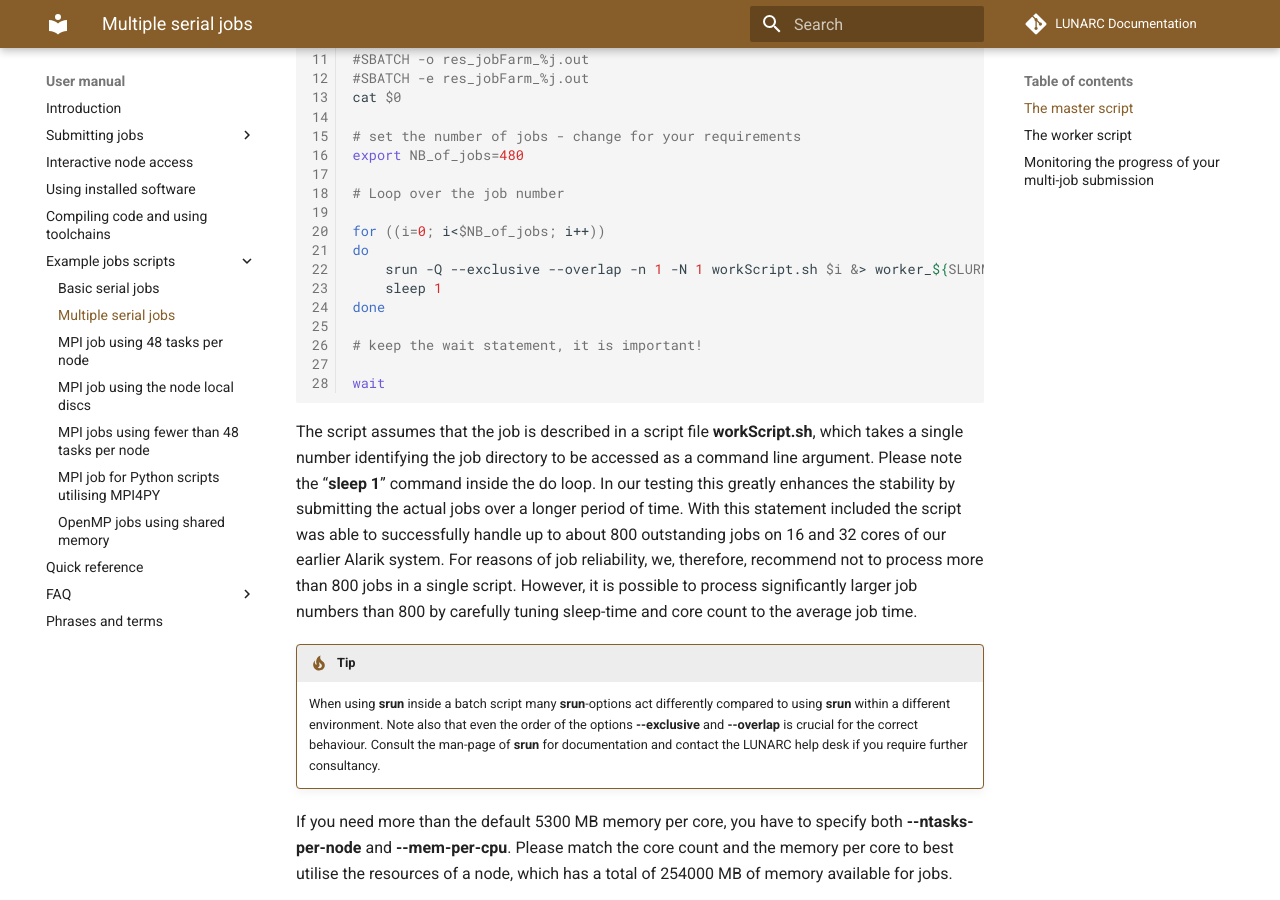
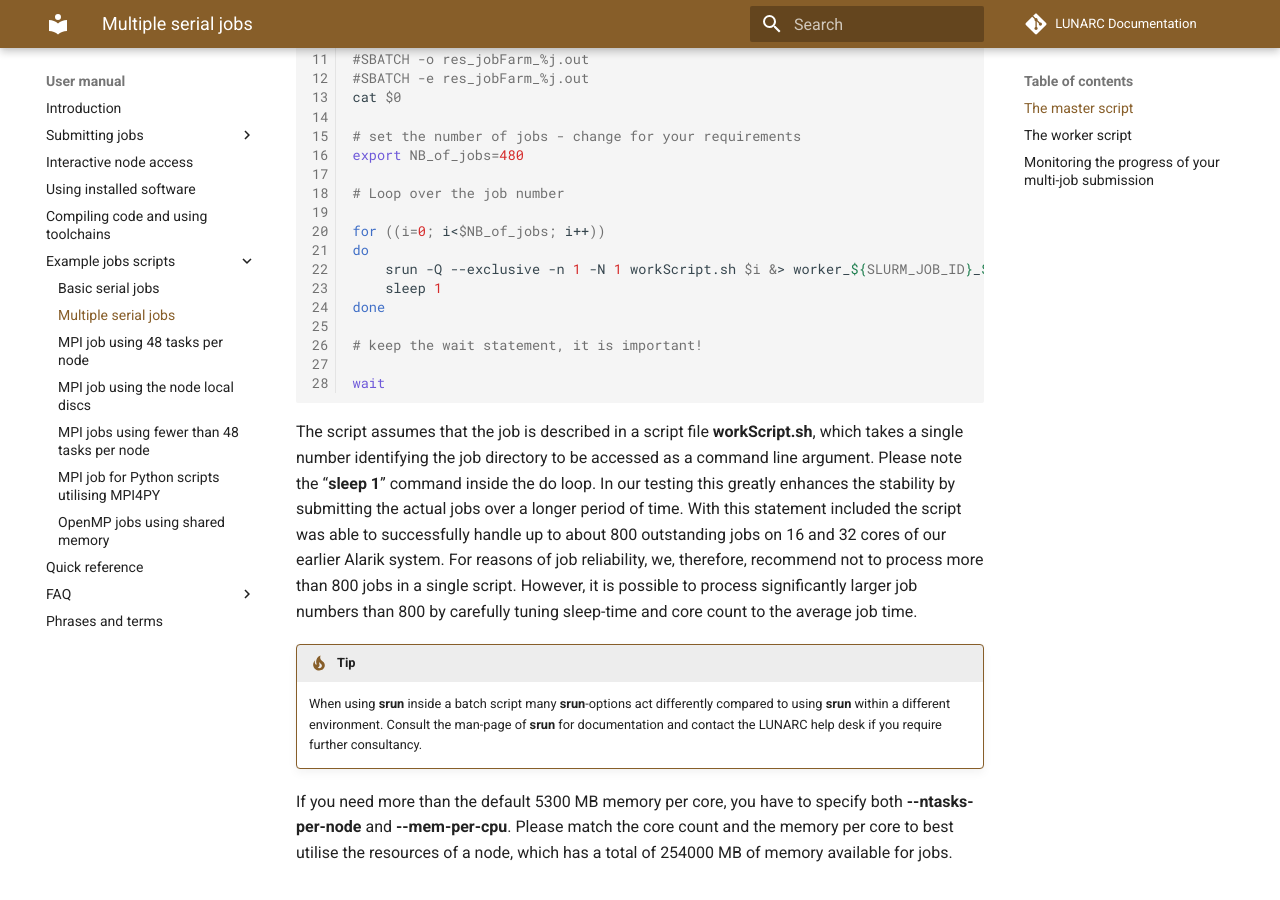
Before and after one commit to lunarc/lunarc_docs, an MkDocs documentation site: the page built from docs/manual/example_job_scripts/manual_example_multiple_serial_jobs.md, in a window 1280 px wide and 900 px high, scrolled down 1258 px. Built offline with MkDocs 1.6.1 and Material for MkDocs 9.7.7, drawn with Linux system fonts in a browser that asks for light colours; comment, search, counter and statistics services are not loaded.

Commit message:
Bad Aurora instructions removed
On Aurora srun in the taskfarm required --exclusive --overlap in that order to distribute tasks over multiple nodes, which was probably a bug, because the two instructions are mutually exclusive on Cosmos. --overlap, which is not needed, has been removed in the example script and so has the reference to --exclusive --overlap in the tip.

```diff
--- a/docs/manual/example_job_scripts/manual_example_multiple_serial_jobs.md
+++ b/docs/manual/example_job_scripts/manual_example_multiple_serial_jobs.md
@@ -39,7 +39,7 @@ export NB_of_jobs=480
 
 for ((i=0; i<$NB_of_jobs; i++))
 do
-    srun -Q --exclusive --overlap -n 1 -N 1 workScript.sh $i &> worker_${SLURM_JOB_ID}_${i} &
+    srun -Q --exclusive -n 1 -N 1 workScript.sh $i &> worker_${SLURM_JOB_ID}_${i} &
     sleep 1
 done
 
@@ -52,7 +52,7 @@ The script assumes that the job is described in a script file **workScript.sh**,
 
 !!! tip
 
-     When using **srun** inside a batch script many **srun**-options act differently compared to using **srun** within a different environment. Note also that even the order of the options **--exclusive** and **--overlap** is crucial for the correct behaviour. Consult the man-page of **srun** for documentation and contact the LUNARC help desk if you require further consultancy.
+     When using **srun** inside a batch script many **srun**-options act differently compared to using **srun** within a different environment. Consult the man-page of **srun** for documentation and contact the LUNARC help desk if you require further consultancy.
 
 If you need more than the default 5300 MB memory per core, you have to specify both **--ntasks-per-node** and **--mem-per-cpu**. Please match the core count and the memory per core to best utilise the resources of a node, which has a total of 254000 MB of memory available for jobs.
 
```
